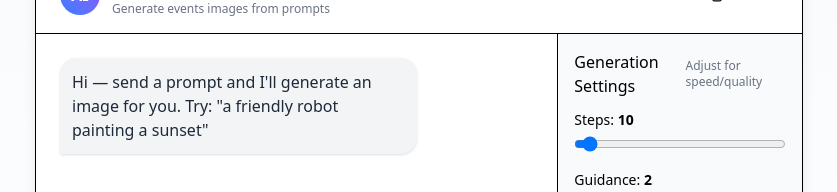
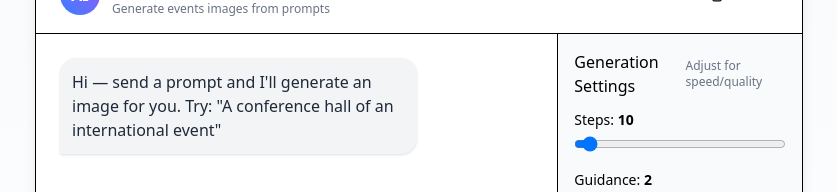
Before and after one commit to jim-junior/CSC2114_ai_assignment_2025, a React (Vite) app in the folder app/ui/: page / in a window 1280 px wide. Shown: the part 174-366 px from the top of the page, without its empty margins (221-1058 px from the left). Built offline with nearby package versions, Linux system fonts and the light colour scheme.

Commit message:
fix: update bot prompt example in initial messages

```diff
--- a/app/ui/src/App.tsx
+++ b/app/ui/src/App.tsx
@@ -47,7 +47,7 @@ export default function App() {
       {
         id: 0,
         role: "bot",
-        text: 'Hi — send a prompt and I\'ll generate an image for you. Try: "a friendly robot painting a sunset"',
+        text: 'Hi — send a prompt and I\'ll generate an image for you. Try: "A conference hall of an international event"',
       },
     ];
   });
```
